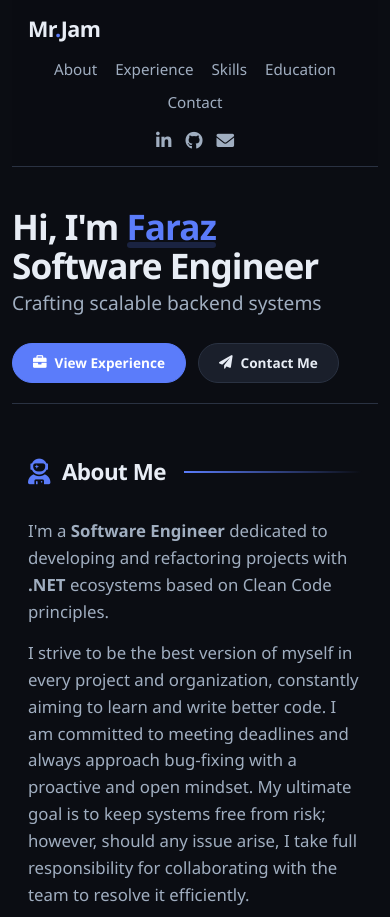
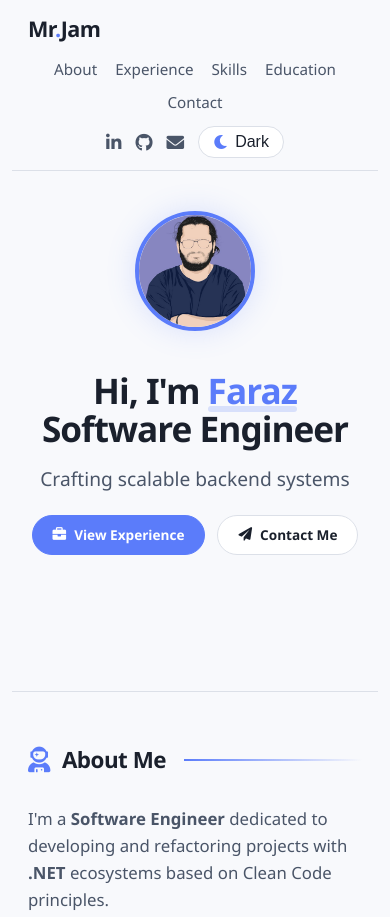
Before and after one commit to FarazJahanmanesh/MrJam, a plain HTML site: page index.html in a window 390 px wide. Shown: the top 917 px of the page. Drawn offline with Linux system fonts and the light colour scheme.

Commit message:
Update index.html

```diff
--- a/index.html
+++ b/index.html
@@ -4,8 +4,16 @@
     <meta charset="UTF-8" />
     <meta name="viewport" content="width=device-width, initial-scale=1.0" />
     <title>Faraz Jahanmanesh · Software Engineer</title>
-    <!-- Font Awesome (free icons) -->
     <link rel="stylesheet" href="https://cdnjs.cloudflare.com/ajax/libs/font-awesome/6.0.0-beta3/css/all.min.css" />
+
+    <!-- 🟢 THEME SCRIPT – defaults to LIGHT -->
+    <script>
+        (function() {
+            const savedTheme = localStorage.getItem('theme') || 'light';
+            document.documentElement.setAttribute('data-theme', savedTheme);
+        })();
+    </script>
+
     <style>
         /* ---------- RESET & BASE ---------- */
         *,
@@ -16,7 +24,25 @@
             box-sizing: border-box;
         }
 
+        /* Light theme (default) */
         :root {
+            --bg-primary: #f8f9fc;
+            --bg-secondary: #eef1f5;
+            --bg-card: #ffffff;
+            --bg-card-hover: #f0f2f6;
+            --text-primary: #1a202c;
+            --text-secondary: #4a5568;
+            --text-muted: #718096;
+            --accent: #5b7cfa;
+            --accent-glow: rgba(91, 124, 250, 0.2);
+            --border: #dce0e8;
+            --shadow: 0 8px 30px rgba(0, 0, 0, 0.08);
+            --radius: 14px;
+            --transition: 0.3s ease;
+        }
+
+        /* Dark theme */
+        [data-theme="dark"] {
             --bg-primary: #0b0d13;
             --bg-secondary: #12161e;
             --bg-card: #1a1f2b;
@@ -27,8 +53,6 @@
             --accent: #5b7cfa;
             --accent-glow: rgba(91, 124, 250, 0.25);
             --border: #2a3242;
-            --radius: 14px;
-            --transition: 0.3s ease;
             --shadow: 0 8px 30px rgba(0, 0, 0, 0.5);
         }
 
@@ -42,6 +66,7 @@
             color: var(--text-primary);
             line-height: 1.6;
             padding: 0 20px;
+            transition: background 0.3s ease, color 0.3s ease;
         }
 
         a {
@@ -115,11 +140,12 @@
             position: sticky;
             top: 0;
             z-index: 100;
-            background: rgba(11, 13, 19, 0.85);
+            background: var(--bg-primary);
             backdrop-filter: blur(14px);
             -webkit-backdrop-filter: blur(14px);
             border-bottom: 1px solid var(--border);
             padding: 12px 0;
+            transition: background 0.3s ease, border 0.3s ease;
         }
 
         .nav-inner {
@@ -159,6 +185,12 @@
             border-bottom-color: var(--accent);
         }
 
+        .nav-actions {
+            display: flex;
+            align-items: center;
+            gap: 14px;
+        }
+
         .nav-social {
             display: flex;
             gap: 14px;
@@ -172,12 +204,64 @@
             color: var(--accent);
         }
 
+        /* Theme Toggle Button */
+        .theme-toggle {
+            background: var(--bg-card);
+            border: 1px solid var(--border);
+            color: var(--text-primary);
+            padding: 6px 14px;
+            border-radius: 30px;
+            font-size: 1rem;
+            cursor: pointer;
+            transition: all var(--transition);
+            display: flex;
+            align-items: center;
+            gap: 6px;
+        }
+        .theme-toggle:hover {
+            border-color: var(--accent);
+            background: var(--bg-card-hover);
+            box-shadow: 0 0 15px var(--accent-glow);
+        }
+        .theme-toggle i {
+            color: var(--accent);
+        }
+
         /* ---------- HERO ---------- */
         .hero {
             padding: 60px 0 40px;
             display: flex;
+            align-items: center;
+            gap: 40px;
+            flex-wrap: wrap;
+        }
+
+        .hero-content {
+            flex: 1 1 300px;
+            display: flex;
             flex-direction: column;
             gap: 12px;
+        }
+
+        .hero-image {
+            flex: 0 0 180px;
+            display: flex;
+            justify-content: center;
+            align-items: center;
+        }
+
+        .hero-image img {
+            width: 180px;
+            height: 180px;
+            border-radius: 50%;
+            object-fit: cover;
+            border: 4px solid var(--accent);
+            box-shadow: 0 0 30px var(--accent-glow);
+            transition: transform 0.3s ease, box-shadow 0.3s ease;
+        }
+        .hero-image img:hover {
+            transform: scale(1.04);
+            box-shadow: 0 0 50px var(--accent-glow);
         }
 
         .hero h1 {
@@ -208,31 +292,13 @@
             margin-top: 4px;
         }
 
-        .hero .contact-row {
-            display: flex;
-            flex-wrap: wrap;
-            gap: 12px 28px;
-            margin-top: 16px;
-            color: var(--text-secondary);
-            font-size: 0.95rem;
-        }
-        .hero .contact-row i {
-            color: var(--accent);
-            width: 20px;
-        }
-        .hero .contact-row a {
-            color: var(--text-secondary);
-        }
-        .hero .contact-row a:hover {
-            color: var(--accent);
-        }
-
         .hero .cta-buttons {
             display: flex;
             flex-wrap: wrap;
             gap: 12px;
-            margin-top: 24px;
+            margin-top: 8px;
         }
+
         .btn {
             display: inline-flex;
             align-items: center;
@@ -268,6 +334,7 @@
         section {
             padding: 50px 0 30px;
             border-bottom: 1px solid var(--border);
+            transition: border 0.3s ease;
         }
         section:last-of-type {
             border-bottom: none;
@@ -324,10 +391,12 @@
             background: var(--bg-card);
             border-radius: var(--radius);
             padding: 24px 28px;
-            border-left: 4px solid var(--accent);
             border: 1px solid var(--border);
             border-left-width: 5px;
             transition: all var(--transition);
+        }
+        .timeline-item {
+            border-left: 5px solid var(--accent);
         }
         .timeline-item:hover {
             background: var(--bg-card-hover);
@@ -517,14 +586,30 @@
 
         /* ---------- RESPONSIVE ---------- */
         @media (max-width: 820px) {
+            .hero {
+                flex-direction: column-reverse;
+                align-items: center;
+                text-align: center;
+            }
+            .hero-content {
+                align-items: center;
+            }
+            .hero .cta-buttons {
+                justify-content: center;
+            }
+            .hero-image {
+                flex: 0 0 140px;
+            }
+            .hero-image img {
+                width: 140px;
+                height: 140px;
+            }
+
             .about-grid {
                 grid-template-columns: 1fr;
             }
             .about-stats {
                 grid-template-columns: 1fr 1fr;
-            }
-            .hero .contact-row {
-                gap: 8px 20px;
             }
             .nav-inner {
                 flex-direction: column;
@@ -533,8 +618,9 @@
             .nav-links {
                 justify-content: center;
             }
-            .nav-social {
+            .nav-actions {
                 justify-content: center;
+                flex-wrap: wrap;
             }
             .timeline-header {
                 flex-direction: column;
@@ -552,13 +638,15 @@
             .hero {
                 padding: 40px 0 20px;
             }
+            .hero-image {
+                flex: 0 0 120px;
+            }
+            .hero-image img {
+                width: 120px;
+                height: 120px;
+            }
             .section-title {
                 font-size: 1.4rem;
-            }
-            .hero .contact-row {
-                font-size: 0.85rem;
-                flex-direction: column;
-                gap: 6px;
             }
             .btn {
                 padding: 8px 20px;
@@ -584,7 +672,7 @@
             }
         }
 
-        /* ---------- ANIMATIONS (optional) ---------- */
+        /* ---------- ANIMATIONS ---------- */
         .fade-up {
             opacity: 0;
             transform: translateY(20px);
@@ -605,6 +693,9 @@
         .delay-3 {
             animation-delay: 0.3s;
         }
+        .delay-4 {
+            animation-delay: 0.4s;
+        }
     </style>
 </head>
 <body>
@@ -620,17 +711,22 @@
                 <li><a href="#education">Education</a></li>
                 <li><a href="#contact">Contact</a></li>
             </ul>
-            <div class="nav-social">
-                <a href="https://linkedin.com" target="_blank" aria-label="LinkedIn"><i class="fab fa-linkedin-in"></i></a>
-                <a href="https://github.com" target="_blank" aria-label="GitHub"><i class="fab fa-github"></i></a>
-                <a href="mailto:jahanmaneshfaraz@gmail.com" aria-label="Email"><i class="fas fa-envelope"></i></a>
+            <div class="nav-actions">
+                <div class="nav-social">
+                    <a href="https://linkedin.com" target="_blank" aria-label="LinkedIn"><i class="fab fa-linkedin-in"></i></a>
+                    <a href="https://github.com" target="_blank" aria-label="GitHub"><i class="fab fa-github"></i></a>
+                    <a href="mailto:jahanmaneshfaraz@gmail.com" aria-label="Email"><i class="fas fa-envelope"></i></a>
+                </div>
+                <button class="theme-toggle" id="themeToggle" aria-label="Toggle theme">
+                    <i class="fas fa-moon" id="themeIcon"></i> <span id="themeLabel">Dark</span>
+                </button>
             </div>
         </div>
     </nav>
 
     <!-- ========== HERO ========== -->
     <section class="container hero" id="home">
-        <div class="fade-up">
+        <div class="hero-content fade-up">
             <h1>
                 Hi, I'm <span class="highlight">Faraz</span><br />
                 Software Engineer
@@ -640,6 +736,9 @@
                 <a href="#experience" class="btn btn-primary"><i class="fas fa-briefcase"></i> View Experience</a>
                 <a href="#contact" class="btn btn-outline"><i class="fas fa-paper-plane"></i> Contact Me</a>
             </div>
+        </div>
+        <div class="hero-image fade-up delay-1">
+            <img src="https://raw.githubusercontent.com/FarazJahanmanesh/MrJam/main/ice_screenshot_20260717-150655.png" alt="Faraz Jahanmanesh" />
         </div>
     </section>
 
@@ -754,11 +853,11 @@
                         <li>Documented APIs and system processes using Swagger and Postman, improving team collaboration and system understanding.</li>
                         <li>Provided support for other subsystems interacting with the project, such as AVA, ISS, Online Trader Agah, etc.</li>
                         <li>Created and updated project-related documentation.</li>
-                        <li>Contributed to shaping the team’s collective approaches and decision-making processes.</li>
+                        <li>Contributed to shaping the team's collective approaches and decision-making processes.</li>
                         <li>Established effective communication with the frontend team and addressed necessary requirements with a BFF-oriented approach.</li>
                         <li>Utilized MassTransit In-Memory within pipeline behaviors in subsystems.</li>
                         <li>Implemented the Outbox Pattern to prevent data loss and developed a background job to send data stored in the outbox.</li>
-                        <li>Developed a background job using Quartz to synchronize the project’s database with a third-party database (maintained by another team).</li>
+                        <li>Developed a background job using Quartz to synchronize the project's database with a third-party database (maintained by another team).</li>
                         <li>Designed and developed more than three subsystems within the project.</li>
                         <li>Created and executed stress and load tests on services, followed by analysis and optimization based on the results.</li>
                         <li>Applied security changes recommended by the security team to prevent potential attacks.</li>
@@ -897,33 +996,85 @@
         </div>
     </section>
 
-    <!-- ========== SCRIPT (nav active & smooth) ========== -->
+    <!-- ========== SCRIPT ========== -->
     <script>
         (function() {
-            // Highlight active nav link on scroll
+            // -------- THEME TOGGLE --------
+            const themeToggle = document.getElementById('themeToggle');
+            const themeIcon = document.getElementById('themeIcon');
+            const themeLabel = document.getElementById('themeLabel');
+
+            let currentTheme = document.documentElement.getAttribute('data-theme') || 'light';
+
+            function updateButton(theme) {
+                if (theme === 'dark') {
+                    themeIcon.className = 'fas fa-sun';
+                    themeLabel.textContent = 'Light';
+                } else {
+                    themeIcon.className = 'fas fa-moon';
+                    themeLabel.textContent = 'Dark';
+                }
+            }
+            updateButton(currentTheme);
+
+            themeToggle.addEventListener('click', function() {
+                const newTheme = currentTheme === 'light' ? 'dark' : 'light';
+                document.documentElement.setAttribute('data-theme', newTheme);
+                localStorage.setItem('theme', newTheme);
+                currentTheme = newTheme;
+                updateButton(newTheme);
+            });
+
+            // -------- NAV ACTIVE LINK (IntersectionObserver) --------
+            const navLinks = document.querySelectorAll('.nav-links a');
             const sections = document.querySelectorAll('section[id]');
-            const navLinks = document.querySelectorAll('.nav-links a');
 
-            function setActive() {
-                let current = '';
-                sections.forEach(section => {
-                    const top = section.offsetTop - 120;
-                    if (window.scrollY >= top) {
-                        current = section.getAttribute('id');
-                    }
-                });
+            // Function to set active link based on the section that is most visible
+            function setActiveLink(activeId) {
                 navLinks.forEach(link => {
                     link.classList.remove('active');
-                    if (link.getAttribute('href') === '#' + current) {
+                    if (link.getAttribute('href') === '#' + activeId) {
                         link.classList.add('active');
                     }
                 });
             }
 
-            window.addEventListener('scroll', setActive);
-            window.addEventListener('load', setActive);
+            // IntersectionObserver: when a section enters the viewport with enough visibility, set it active.
+            const observer = new IntersectionObserver((entries) => {
+                // Find the entry with the largest intersection ratio (most visible)
+                let bestEntry = null;
+                let bestRatio = 0;
+                entries.forEach(entry => {
+                    if (entry.isIntersecting && entry.intersectionRatio > bestRatio) {
+                        bestRatio = entry.intersectionRatio;
+                        bestEntry = entry;
+                    }
+                });
+                if (bestEntry) {
+                    const id = bestEntry.target.id;
+                    setActiveLink(id);
+                }
+            }, {
+                threshold: [0.1, 0.3, 0.5], // trigger at multiple thresholds
+                rootMargin: '0px 0px -20% 0px' // trigger a bit before the section fully hits the top
+            });
 
-            // Smooth scroll for nav links
+            sections.forEach(section => observer.observe(section));
+
+            // Also set initial active on load (in case observer hasn't triggered yet)
+            window.addEventListener('load', function() {
+                // Default to 'about' if no section is active yet
+                let firstVisible = 'about';
+                sections.forEach(section => {
+                    const rect = section.getBoundingClientRect();
+                    if (rect.top < window.innerHeight * 0.5) {
+                        firstVisible = section.id;
+                    }
+                });
+                setActiveLink(firstVisible);
+            });
+
+            // -------- SMOOTH SCROLL (preserve) --------
             navLinks.forEach(link => {
                 link.addEventListener('click', function(e) {
                     const targetId = this.getAttribute('href');
@@ -936,8 +1087,8 @@
                     }
                 });
             });
+
         })();
     </script>
-
 </body>
 </html>
```
